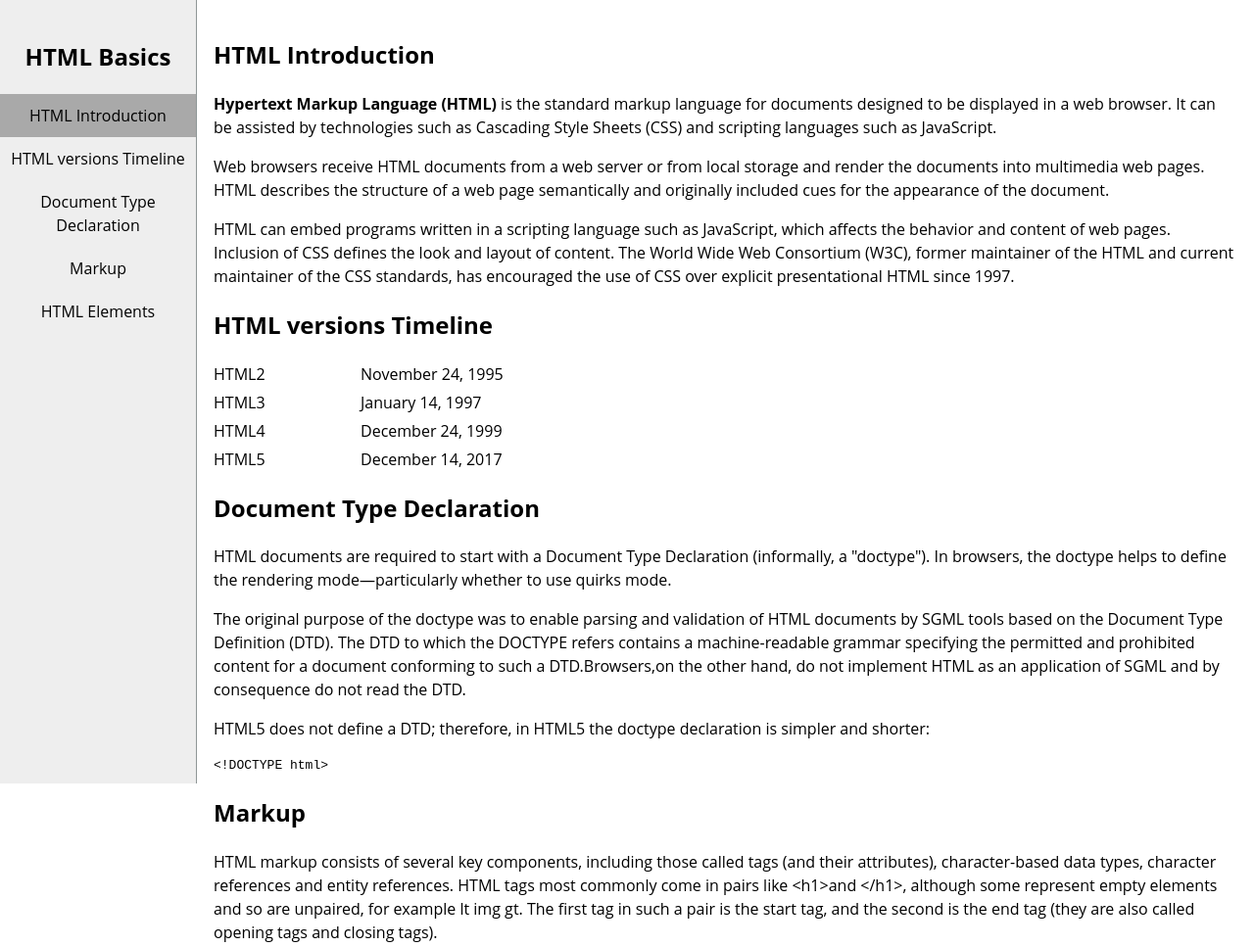
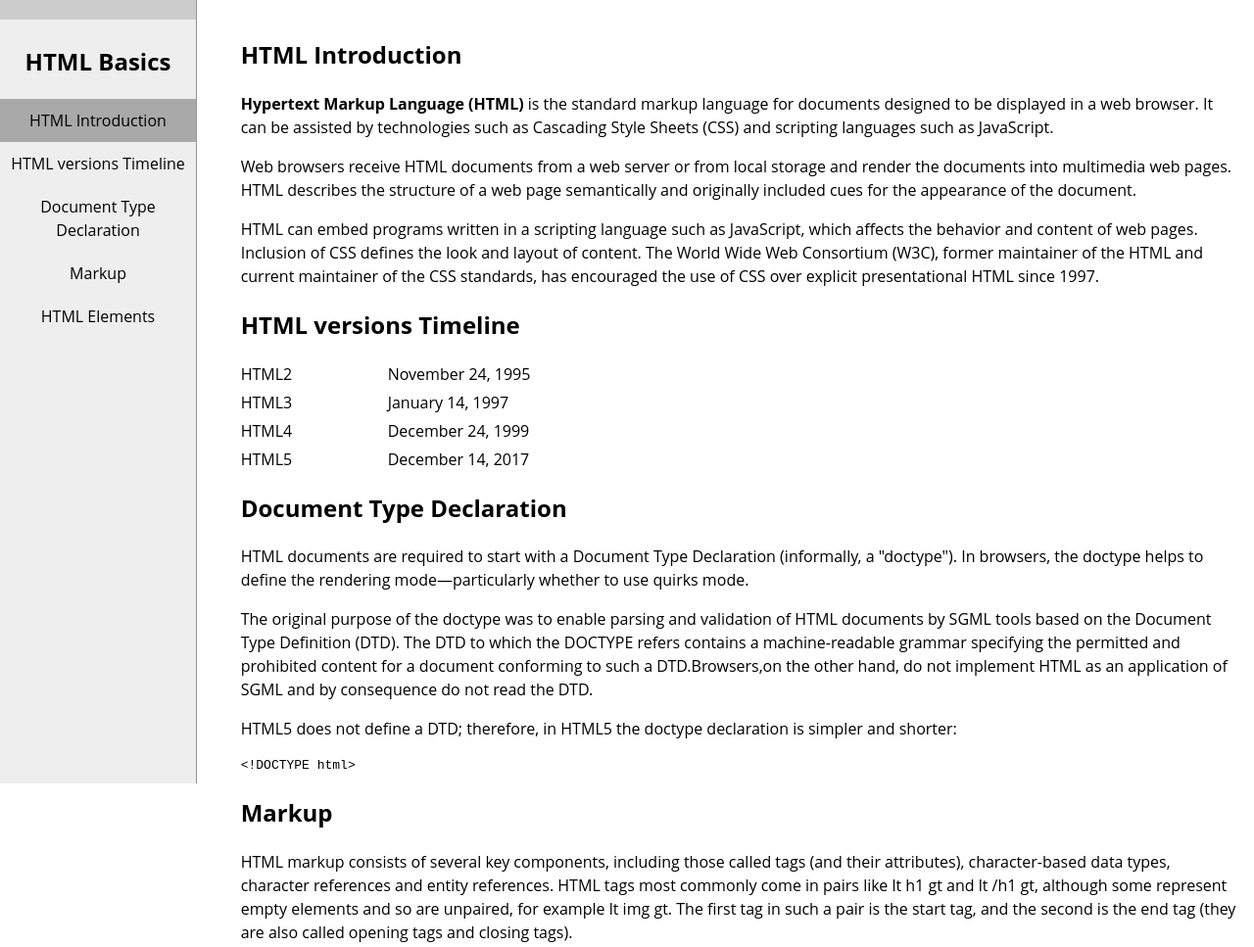
Before and after one commit to hemauk21/TechnicalDocumetation, a plain HTML site: page index.html in a window 1280 px wide. Shown: the top 967 px of the page at 98% size. Drawn offline with Linux system fonts and the light colour scheme.

Commit message:
final completed project v1

```diff
--- a/index.html
+++ b/index.html
@@ -10,25 +10,34 @@
 </head>
 
 <body>
+
     <div id="grid-Container">
+        <span id="openBtnId" onclick="openNav()">&#926;</span>
         <div id="vertical-div" class="vertical-menu">
             <nav id="navbar">
+
                 <div id="links-div">
+                    <a href="javascript:void(0)" class="closeBtn" onclick="closeNav()"></a>
                     <header id="main-header">
                         <h1>HTML Basics</h1>
                     </header>
                     <ul>
-                        <li><a class="nav-link highlight-cls" href="#Html_Introduction">HTML Introduction</a></li>
-                        <li><a class="nav-link" href="#Html_Versions_Timeline">HTML versions Timeline</a></li>
-                        <li><a class="nav-link" href="#Document_Type_Declaration">Document Type Declaration</a></li>
-                        <li><a class="nav-link" href="#Markup">Markup</a></li>
-                        <li><a class="nav-link" href="#Html_Elements">HTML Elements</a></li>
+                        <li><a class="nav-link highlight-cls" onclick="closeNav()" href="#Html_Introduction">HTML
+                                Introduction</a></li>
+                        <li><a class="nav-link" onclick="closeNav()" href="#Html_Versions_Timeline">HTML versions
+                                Timeline</a></li>
+                        <li><a class="nav-link" onclick="closeNav()" href="#Document_Type_Declaration">Document Type
+                                Declaration</a></li>
+                        <li><a class="nav-link" onclick="closeNav()" href="#Markup">Markup</a></li>
+                        <li><a class="nav-link" onclick="closeNav()" href="#Html_Elements">HTML Elements</a></li>
                     </ul>
                 </div>
+
             </nav>
         </div>
         <main id="main-doc">
             <div id="page-Content">
+
                 <section id="Html_Introduction" class="main-section">
                     <header>
                         <h1>HTML Introduction</h1>
@@ -126,7 +135,7 @@
                         <p>
                             HTML markup consists of several key components, including those called tags
                             (and their attributes), character-based data types, character references and
-                            entity references. HTML tags most commonly come in pairs like &#60;h1&#62;and &#60;/h1&#62;,
+                            entity references. HTML tags most commonly come in pairs like lt h1 gt and lt /h1 gt,
                             although some represent empty elements and so are unpaired, for example lt img gt.
                             The first tag in such a pair is the start tag, and the second is the end tag
                             (they are also called opening tags and closing tags).
@@ -200,7 +209,28 @@
             </div>
         </main>
     </div>
-    <script src="https://cdn.freecodecamp.org/testable-projects-fcc/v1/bundle.js"></script>
+    <!-- <script src="https://cdn.freecodecamp.org/testable-projects-fcc/v1/bundle.js"></script> -->
+
+    <script>
+
+        function openNav() {
+            document.getElementById("vertical-div").style.width = "200px";
+            document.getElementById("page-Content").style.marginLeft = "200px";
+
+        }
+        function closeNav() {
+            // Check screen width and if width is greater than 700 won't execute remaining code
+            if (window.innerWidth > 700) {
+                return;
+            }
+            document.getElementById("vertical-div").style.width = "0";
+            document.getElementById("page-Content").style.marginLeft = "0";
+            document.getElementById("openBtnId").style.display = "inline";
+        }
+        // For hiding vertical menu bar on page loading for mobile
+        closeNav();
+    </script>
+
 </body>
 
 </html>
--- a/style.css
+++ b/style.css
@@ -3,27 +3,22 @@ body {
   line-height: 1.5;
 }
 
-#grid-Container {
-  display: grid;
-  grid-template-columns: 1fr auto;
-}
-/* Title for the vertical menu */
-#main-header {
-  padding-top: 20px;
-  text-align: center;
+span {
+  /* To change cursor into hand symbol */
+  cursor: pointer;
+  color: darkslategray;
+  font-size: 50px;
 }
 
 #navbar {
   background-color: #eee;
 }
-
-/* To push the page content to the right when you open the side navigation */
+/* To want to push the page content to the right when you open the side navigation */
 #page-Content {
   /* Same as the width of the vertical menu bar */
   margin-left: 200px;
   padding: 10px;
 }
-
 .vertical-menu {
   /* Full-height */
   height: 100%;
@@ -46,7 +41,6 @@ ul {
   /* To remove default spacing from margin left in list*/
   padding-inline-start: 0px;
 }
-
 /* side vertical menu links */
 .vertical-menu a {
   color: black;
@@ -56,7 +50,6 @@ ul {
   padding: 10px;
   text-align: center;
 }
-
 /* When you mouse over the navigation links, change their color */
 .vertical-menu a:hover {
   background-color: #ccc;
@@ -64,6 +57,15 @@ ul {
 /* To get the introduction html5 highlighted all the time */
 .vertical-menu a.highlight-cls {
   background-color: darkgray;
+}
+
+#main-header {
+  padding-top: 5px;
+  text-align: center;
+}
+#grid-Container {
+  display: grid;
+  grid-template-columns: 1fr auto;
 }
 .version-Grid {
   display: grid;
@@ -79,6 +81,7 @@ grid-template-columns: auto auto ; */
 
 @media only screen and (min-device-width: 360px) and (max-device-width: 640px) {
   .vertical-menu {
+    /* Full-height */
     height: auto;
   }
 }
```
